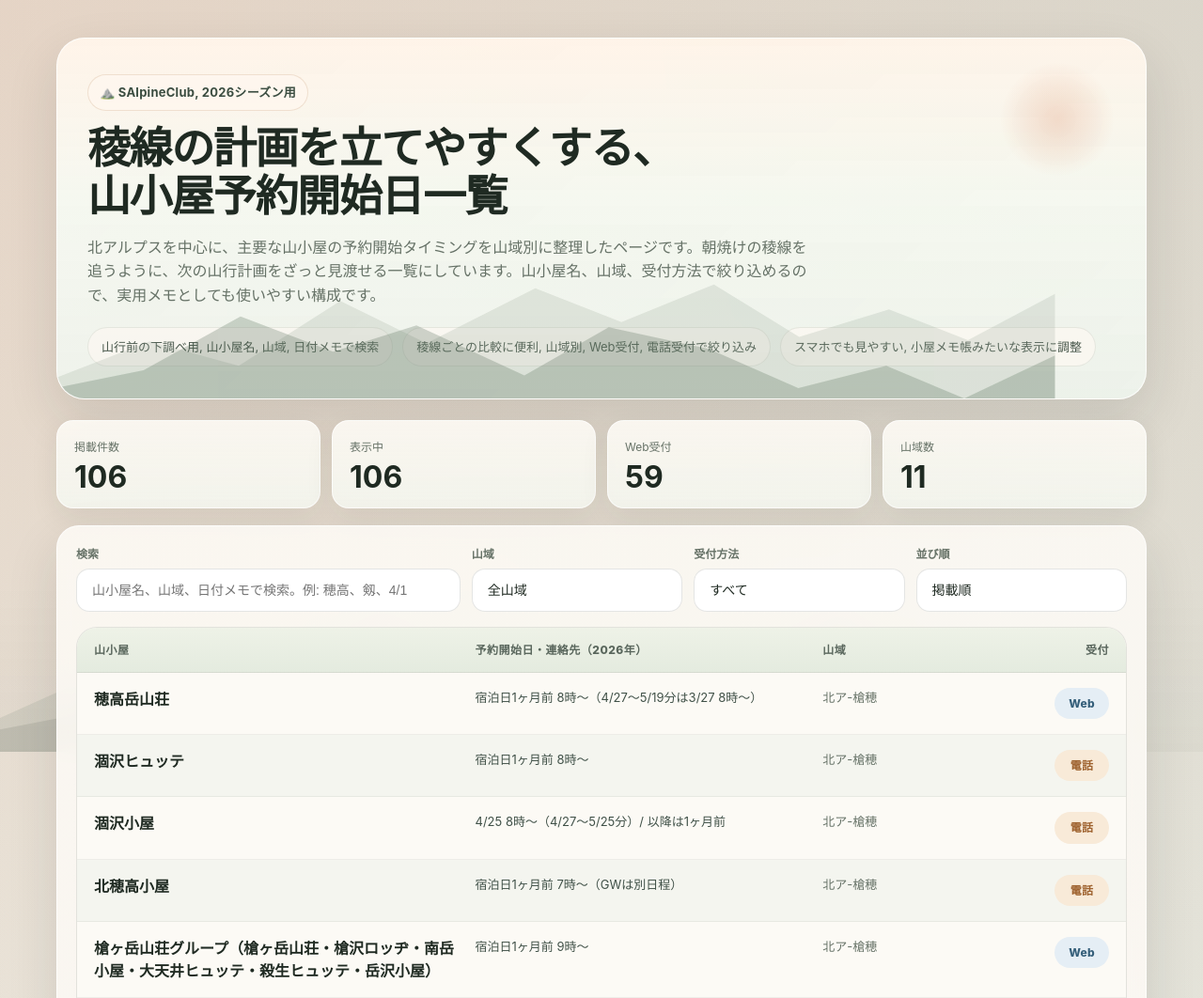
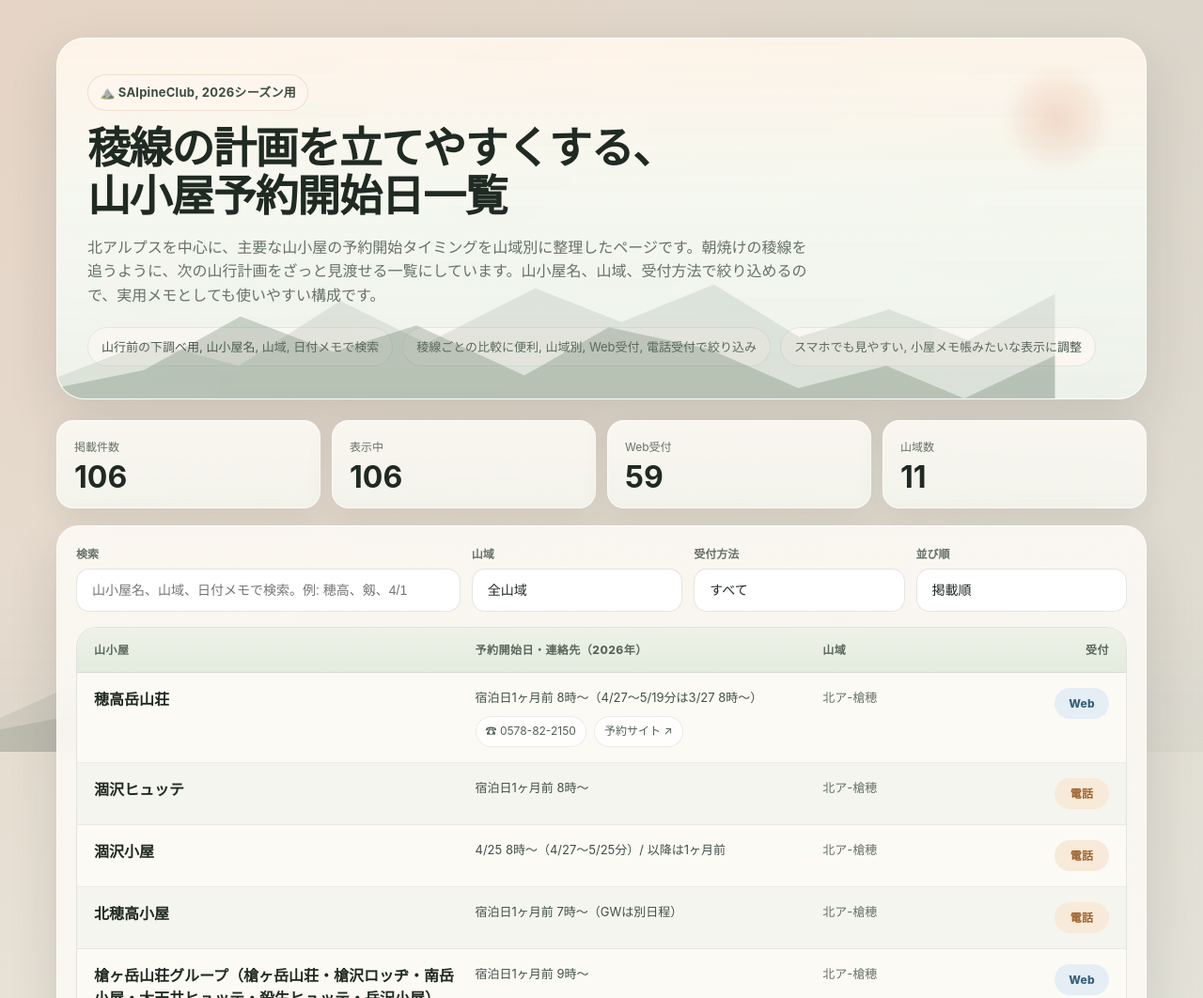
Before and after one commit to yoshimasa1700/SAlpineClub, a plain HTML site: page index.html in a window 1280 px wide. Shown: the top 1062 px of the page at 94% size. Drawn offline with Linux system fonts and the light colour scheme.

Commit message:
Add verified North Alps contact details

```diff
--- a/index.html
+++ b/index.html
@@ -495,26 +495,26 @@
 <script>
 const data = [
   // ===== 北ア 槍・穂高 =====
-  {name:'穂高岳山荘', date:'宿泊日1ヶ月前 8時〜（4/27〜5/19分は3/27 8時〜）', area:'北ア-槍穂', method:'Web'},
+  {name:'穂高岳山荘', date:'宿泊日1ヶ月前 8時〜（4/27〜5/19分は3/27 8時〜）', area:'北ア-槍穂', method:'Web', phone:'0578-82-2150', site:'https://www.hotakadakesanso.com/reservation'},
   {name:'涸沢ヒュッテ', date:'宿泊日1ヶ月前 8時〜', area:'北ア-槍穂', method:'電話'},
   {name:'涸沢小屋', date:'4/25 8時〜（4/27〜5/25分）/ 以降は1ヶ月前', area:'北ア-槍穂', method:'電話'},
   {name:'北穂高小屋', date:'宿泊日1ヶ月前 7時〜（GWは別日程）', area:'北ア-槍穂', method:'電話'},
   {name:'槍ヶ岳山荘グループ（槍ヶ岳山荘・槍沢ロッヂ・南岳小屋・大天井ヒュッテ・殺生ヒュッテ・岳沢小屋）', date:'宿泊日1ヶ月前 9時〜', area:'北ア-槍穂', method:'Web'},
-  {name:'横尾山荘', date:'Web：2ヶ月前 7時〜 / 電話：1ヶ月前 7時〜', area:'北ア-槍穂', method:'Web'},
+  {name:'横尾山荘', date:'Web：2ヶ月前 7時〜 / 電話：1ヶ月前 7時〜', area:'北ア-槍穂', method:'Web', phone:'0263-95-2421', site:'https://www.yokoo-sanso.co.jp/reservation'},
   {name:'西穂山荘', date:'2ヶ月前 9:30〜', area:'北ア-槍穂', method:'Web'},
   {name:'槍平小屋', date:'Web：5/1 12時〜 / 電話：1ヶ月前 10時〜', area:'北ア-槍穂', method:'Web'},
   {name:'ヒュッテ大槍（燕山荘G）', date:'5/13・6/17・7/15 10時〜（3期）', area:'北ア-槍穂', method:'Web'},
   {name:'焼岳小屋', date:'宿泊日1ヶ月前〜', area:'北ア-槍穂', method:'電話'},
   // ===== 北ア 表銀座・常念 =====
   {name:'燕山荘グループ（燕山荘・大天荘・有明荘）', date:'3/18 10時〜（6-7月）/ 4/22（8月）/ 5/13（9月）/ 6/17（10月〜）', area:'北ア-表銀座', method:'Web'},
-  {name:'中房温泉', date:'Web：2/15〜 / 電話：4/1〜（3ヶ月先まで）', area:'北ア-表銀座', method:'Web'},
+  {name:'中房温泉', date:'Web：2/15〜 / 電話：4/1〜（3ヶ月先まで）', area:'北ア-表銀座', method:'Web', phone:'0263-77-1488', site:'https://yoyaku.nihon-gensenyuyado.org/provider/detail?providerId=692'},
   {name:'常念小屋', date:'宿泊日1ヶ月前 8時〜', area:'北ア-表銀座', method:'電話'},
   {name:'蝶ヶ岳ヒュッテ・大滝山荘', date:'Web：2ヶ月前 0時〜 / 電話：3週間前 月金 10時〜', area:'北ア-表銀座', method:'Web'},
   // ===== 北ア 裏銀座・黒部・薬師 =====
-  {name:'三俣山荘', date:'4/3 10時〜', area:'北ア-裏銀座', method:'Web'},
-  {name:'水晶小屋', date:'4/1 10時〜', area:'北ア-裏銀座', method:'Web'},
-  {name:'湯俣山荘', date:'4/3 10時〜', area:'北ア-裏銀座', method:'Web'},
-  {name:'雲ノ平山荘', date:'4/8〜4/10 19時〜（月別に3期）/ 電話 4/12 12時〜', area:'北ア-裏銀座', method:'Web'},
+  {name:'三俣山荘', date:'4/3 10時〜', area:'北ア-裏銀座', method:'Web', phone:'050-8882-5833', site:'https://mitsumatasanso.com/'},
+  {name:'水晶小屋', date:'4/1 10時〜', area:'北ア-裏銀座', method:'Web', phone:'050-8882-5833', site:'https://mitsumatasanso.com/'},
+  {name:'湯俣山荘', date:'4/3 10時〜', area:'北ア-裏銀座', method:'Web', phone:'050-8882-5833', site:'https://mitsumatasanso.com/'},
+  {name:'雲ノ平山荘', date:'4/8〜4/10 19時〜（月別に3期）/ 電話 4/12 12時〜', area:'北ア-裏銀座', method:'Web', phone:'050-8882-5831', site:'https://kumonodaira.com/reservation/'},
   {name:'双六小屋グループ（双六・黒部五郎小舎・鏡平・わさび平）', date:'6/10〜6/15 10時〜（期間別6期）', area:'北ア-裏銀座', method:'Web'},
   {name:'笠ヶ岳山荘', date:'受付中', area:'北ア-裏銀座', method:'電話'},
   {name:'野口五郎小屋', date:'4/1〜', area:'北ア-裏銀座', method:'電話'},
@@ -543,7 +543,7 @@ const data = [
   {name:'馬場島荘', date:'3月〜', area:'北ア-立山剱', method:'電話'},
   {name:'ホテル立山', date:'Web：前年11/30 9時〜 / 電話：前年12/5 9時〜', area:'北ア-立山剱', method:'Web'},
   {name:'雷鳥荘', date:'Web：前年12月〜 / 電話：4/10 9時〜', area:'北ア-立山剱', method:'Web'},
-  {name:'みくりが池温泉', date:'Web：1/6 9時〜 / 電話：1/9 9時〜', area:'北ア-立山剱', method:'Web'},
+  {name:'みくりが池温泉', date:'Web：1/6 9時〜 / 電話：1/9 9時〜', area:'北ア-立山剱', method:'Web', site:'https://www.mikuri.com/'},
   {name:'雷鳥沢ヒュッテ', date:'1/15〜', area:'北ア-立山剱', method:'電話'},
   {name:'立山室堂山荘', date:'2/1〜', area:'北ア-立山剱', method:'Web'},
   {name:'一の越山荘', date:'受付中', area:'北ア-立山剱', method:'電話'},
@@ -554,7 +554,7 @@ const data = [
   {name:'内蔵助山荘', date:'未定', area:'北ア-立山剱', method:'電話'},
   // ===== 北ア 上高地 =====
   {name:'上高地観光施設事業（徳沢ロッヂ・上高地アルペンホテル）', date:'Web：1/29 9時〜 / 電話：2/1 9時〜', area:'北ア-上高地', method:'Web'},
-  {name:'徳澤園', date:'受付中', area:'北ア-上高地', method:'電話'},
+  {name:'徳澤園', date:'受付中', area:'北ア-上高地', method:'電話', phone:'0263-95-2508', site:'https://www.tokusawaen.com/reservation/'},
   {name:'上高地西糸屋山荘', date:'受付中', area:'北ア-上高地', method:'Web'},
   {name:'上高地アルプス山荘（日本山岳ガイド協会）', date:'2/1 12時〜（会員限定）', area:'北ア-上高地', method:'Web'},
   {name:'位ヶ原山荘（乗鞍）', date:'受付中', area:'北ア-上高地', method:'Web'},
```
